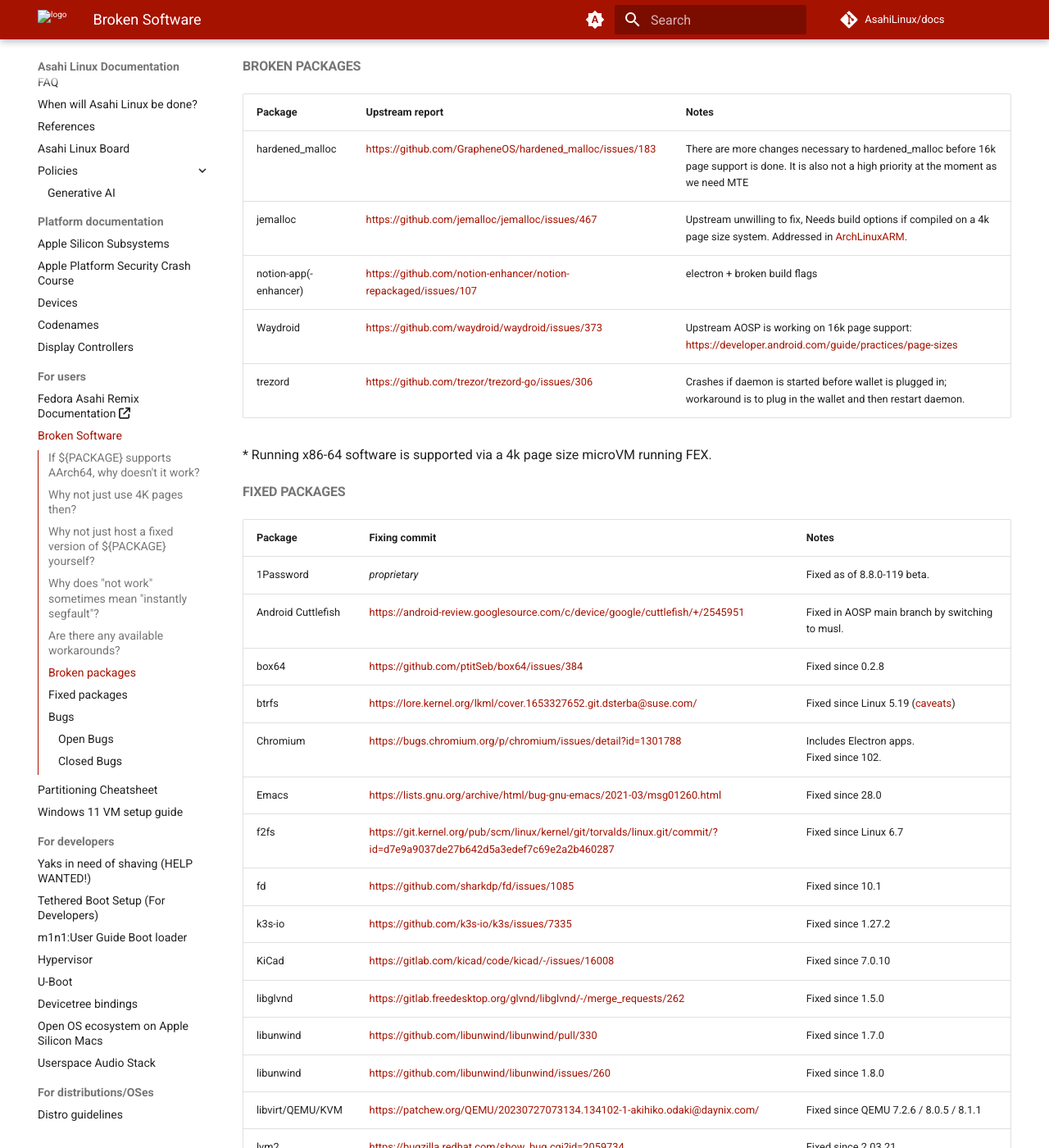
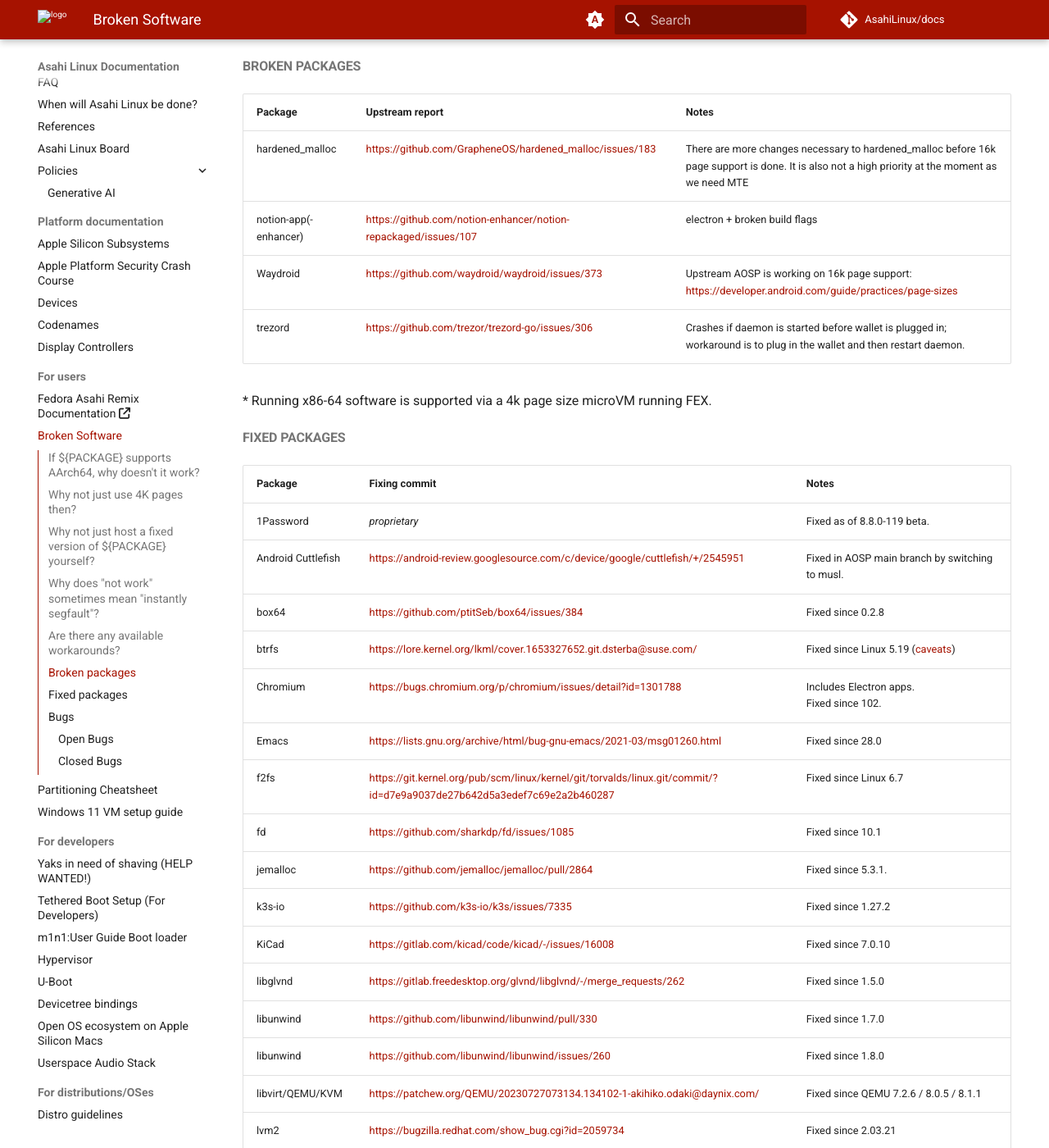
Before and after one commit to AsahiLinux/docs, an MkDocs documentation site: the page built from docs/sw/broken-software.md, in a window 1280 px wide and 1400 px high, scrolled down 1929 px. Shown: the whole window at 82% size. Built offline with MkDocs 1.6.1 and Material for MkDocs 9.7.7, drawn with Linux system fonts in a browser that asks for light colours; comment, search, counter and statistics services are not loaded.

Commit message:
jemalloc is now fixed
Signed-off-by: Matthias Kurz <m.kurz@irregular.at>

```diff
--- a/docs/sw/broken-software.md
+++ b/docs/sw/broken-software.md
@@ -95,7 +95,6 @@
 | Package | Upstream report | Notes |
 | ------- | --------------- | ----- |
 | hardened_malloc | <https://github.com/GrapheneOS/hardened_malloc/issues/183> | There are more changes necessary to hardened_malloc before 16k page support is done. It is also not a high priority at the moment as we need MTE |
-| jemalloc | <https://github.com/jemalloc/jemalloc/issues/467> | Upstream unwilling to fix, Needs build options if compiled on a 4k page size system. Addressed in [ArchLinuxARM](https://github.com/archlinuxarm/PKGBUILDs/pull/1914). |
 | notion-app(-enhancer) | <https://github.com/notion-enhancer/notion-repackaged/issues/107> | electron + broken build flags |
 | Waydroid | <https://github.com/waydroid/waydroid/issues/373> | Upstream AOSP is working on 16k page support: <https://developer.android.com/guide/practices/page-sizes> |
 | trezord | <https://github.com/trezor/trezord-go/issues/306> | Crashes if daemon is started before wallet is plugged in; workaround is to plug in the wallet and then restart daemon. |
@@ -113,6 +112,7 @@
 | Emacs | <https://lists.gnu.org/archive/html/bug-gnu-emacs/2021-03/msg01260.html> | Fixed since 28.0 |
 | f2fs | <https://git.kernel.org/pub/scm/linux/kernel/git/torvalds/linux.git/commit/?id=d7e9a9037de27b642d5a3edef7c69e2a2b460287> | Fixed since Linux 6.7 |
 | fd | <https://github.com/sharkdp/fd/issues/1085> | Fixed since 10.1 |
+| jemalloc | <https://github.com/jemalloc/jemalloc/pull/2864> | Fixed since 5.3.1. |
 | k3s-io | <https://github.com/k3s-io/k3s/issues/7335> | Fixed since 1.27.2 |
 | KiCad | <https://gitlab.com/kicad/code/kicad/-/issues/16008> | Fixed since 7.0.10 |
 | libglvnd | <https://gitlab.freedesktop.org/glvnd/libglvnd/-/merge_requests/262> | Fixed since 1.5.0 |
```
